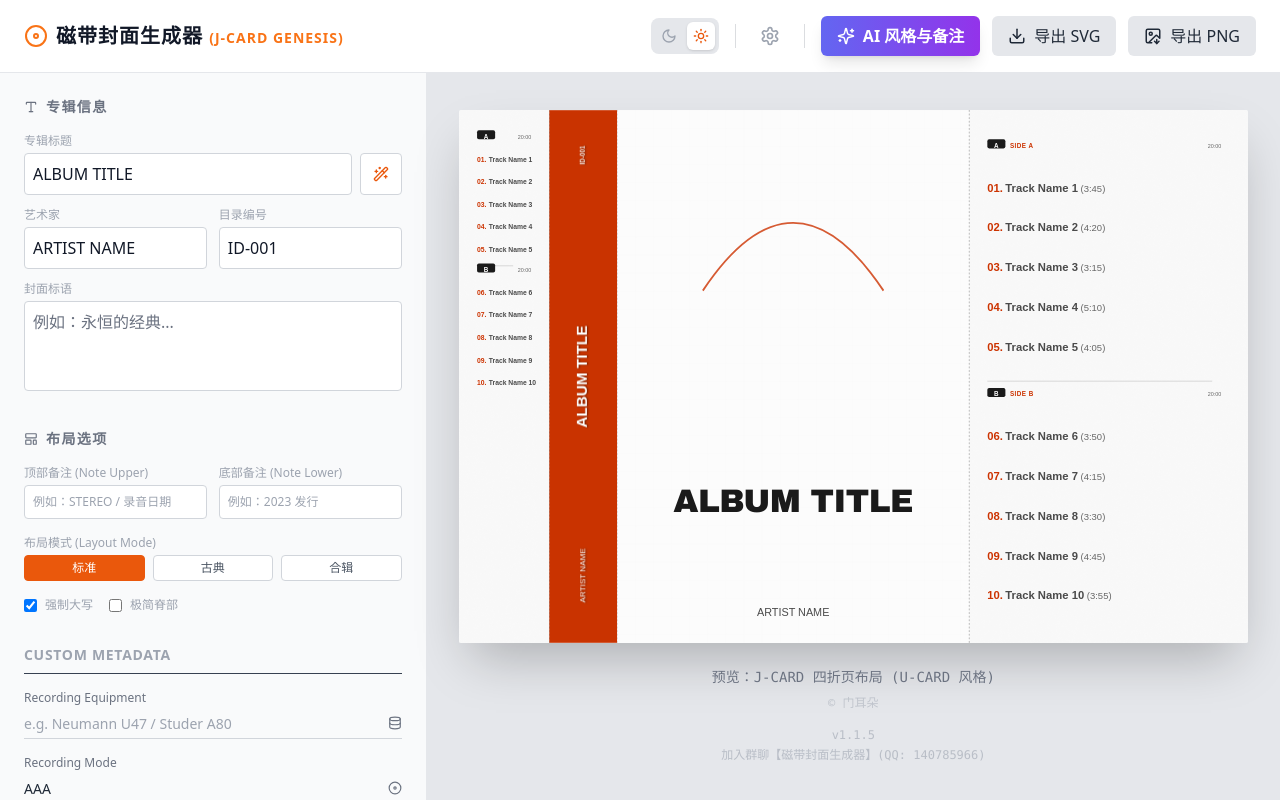
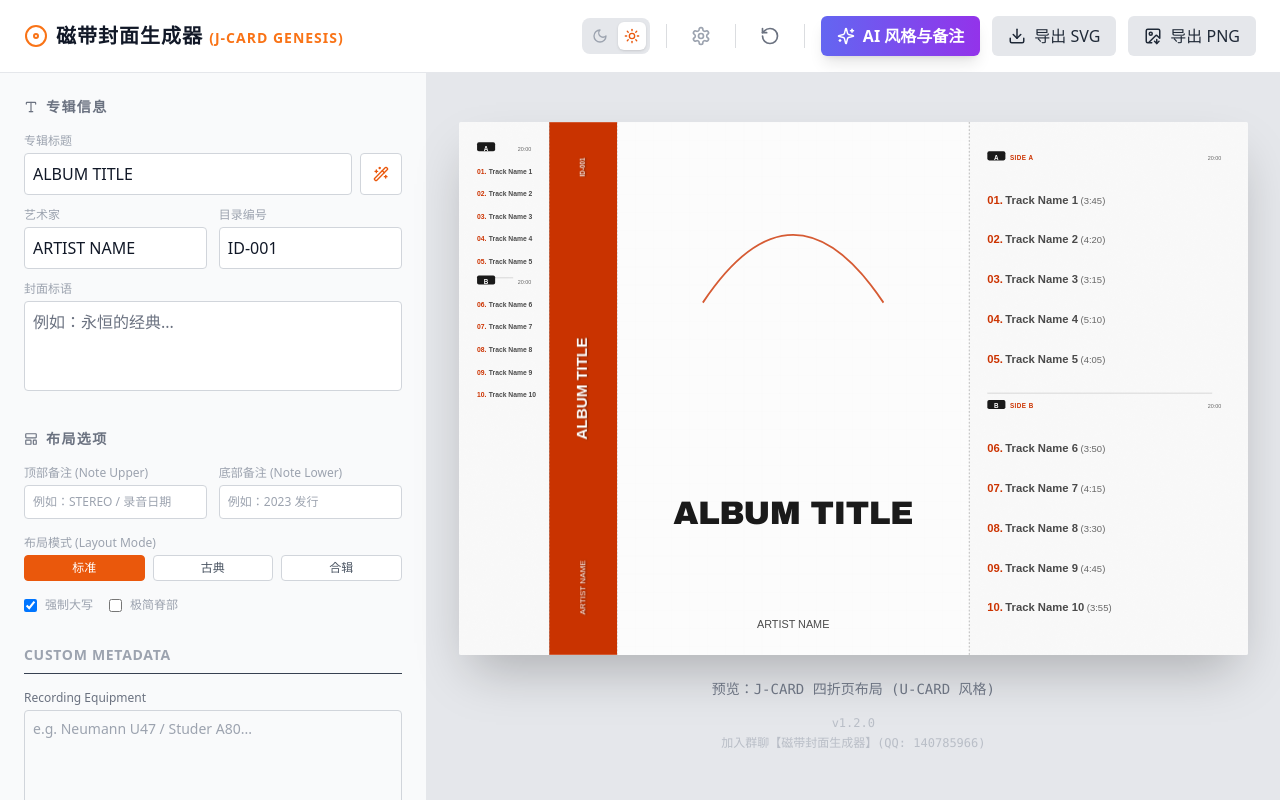
Before and after one commit to epochaudio/J-Card-Generator, a React (Vite) app: page / in a window 1280 px wide. Built offline with nearby package versions, Linux system fonts and the light colour scheme.

Commit message:
feat: release v1.2.0 (source, rec date, manual upload, reset btn)

```diff
--- a/app.jsx
+++ b/app.jsx
@@ -1,5 +1,5 @@
 import React, { useState, useRef, useEffect } from 'react';
-import { Sparkles, Download, Disc, Music, Type, Palette, Wand2, Search, X, Settings, Key, Image as ImageIcon, Trash2, Database, Globe, Loader2, Printer, Eye, Sun, Moon, Droplet, LayoutTemplate, FileText, ImageDown, Upload, ListTree } from 'lucide-react';
+import { Sparkles, Download, Disc, Music, Type, Palette, Wand2, Search, X, Settings, Key, Image as ImageIcon, Trash2, Database, Globe, Loader2, Printer, Eye, Sun, Moon, Droplet, LayoutTemplate, FileText, ImageDown, Upload, ListTree, RotateCcw } from 'lucide-react';
 
 // --- Color Extraction Service ---
 const ColorExtractor = {
@@ -608,33 +608,50 @@ const ContentBack = ({ width, data, theme, isCompact, isLight, textColor, subTex
         <g transform={`translate(${width}, 0) rotate(90)`} fontFamily="Courier New, monospace">
           {/* Tech Specs Layout (Long edge is X axis 0..1181, Short edge is Y axis 0..width) */}
 
-          {/* 1. Label / Header (Top) */}
+          {/* 1. Label / Header (Top/Left) */}
           <text x="50" y="40" fontSize="24" fontWeight="bold" fill={textColor} letterSpacing="2" dominantBaseline="hanging">
             {(recordingData?.labelOverride || data.tapeSubtitle || "LABEL INFO").toUpperCase()}
           </text>
-          <line x1="50" y1="80" x2={contentHeight - 50} y2="80" stroke={textColor} strokeWidth="2" />
-
-          {/* 2. Equipment (Upper Middle) */}
-          <g transform={`translate(450, 40)`}>
+
+          {/* SOURCE (New Field) - Below Label */}
+          <g transform={`translate(50, 90)`}>
+            <text x="0" y="0" fontSize="14" fill={dimTextColor} letterSpacing="3" uppercase="true">SOURCE</text>
+            <text x="90" y="0" fontSize="18" fill={subTextColor} fontWeight="bold" textAnchor="start" dominantBaseline="middle" dy="1">{recordingData?.source || "N/A"}</text>
+          </g>
+
+          <line x1="50" y1="130" x2={contentHeight - 50} y2="130" stroke={textColor} strokeWidth="2" />
+
+          {/* 2. Equipment (Middle - Adjusted X) */}
+          <g transform={`translate(380, 40)`}>
             <text x="0" y="0" fontSize="14" fill={dimTextColor} letterSpacing="3" uppercase="true">EQUIPMENT</text>
-            {/* Wrap text if needed, though on short back usually short. */}
-            <text x="0" y="30" fontSize="18" fill={subTextColor} fontFamily="Arial, sans-serif" fontWeight="bold">
-              {recordingData?.equipment || "N/A"}
-            </text>
+            {(() => {
+              // Increased width for equipment description (approx 600px available space now)
+              // 600px / ~11px per char ~= 54 chars
+              const eqLines = TextUtils.getWrappedLines(recordingData?.equipment || "N/A", 54);
+              return eqLines.map((line, i) => (
+                <text key={i} x="0" y={30 + (i * 24)} fontSize="18" fill={subTextColor} fontFamily="Arial, sans-serif" fontWeight="bold">
+                  {line}
+                </text>
+              ));
+            })()}
           </g>
 
-          {/* 3. Recording Mode (Lower Middle) */}
-          <g transform={`translate(800, 40)`}>
-            <text x="0" y="0" fontSize="14" fill={dimTextColor} letterSpacing="3" uppercase="true">RECORDING MODE</text>
-            <text x="0" y="35" fontSize="36" fontWeight="bold" fill={theme.accent} letterSpacing="4">
-              {recordingData?.mode || "AAA"}
-            </text>
-          </g>
-
-          {/* 4. Released Date (Bottom) */}
+          {/* 4. Dates Zone (Right - Stacked or Side-by-Side) */}
           <g transform={`translate(${contentHeight - 50}, 40)`}>
-            <text x="0" y="0" fontSize="14" fill={dimTextColor} letterSpacing="3" textAnchor="end">RELEASED</text>
-            <text x="0" y="30" fontSize="24" fill={textColor} fontWeight="bold" textAnchor="end">{data.coverBadge || data.layout.noteUpper || "2024"}</text>
+            {/* RELEASED */}
+            <g transform={`translate(0, 0)`}>
+              <text x="0" y="0" fontSize="14" fill={dimTextColor} letterSpacing="3" textAnchor="end">RELEASED</text>
+              <text x="0" y="30" fontSize="24" fill={textColor} fontWeight="bold" textAnchor="end">{data.coverBadge || data.layout.noteUpper || "2024"}</text>
+            </g>
+
+            {/* RECORDED (New Field) - Stacked above Released or to the left?
+                Let's put it to the left of Released to form a "Timestamp Block"
+                x offset = -140 (approx width of a date block)
+            */}
+            <g transform={`translate(-140, 0)`}>
+              <text x="0" y="0" fontSize="14" fill={dimTextColor} letterSpacing="3" textAnchor="end">RECORDED</text>
+              <text x="0" y="30" fontSize="24" fill={theme.accent} fontWeight="bold" textAnchor="end">{recordingData?.recDate || "2025.01.01"}</text>
+            </g>
           </g>
         </g>
       ) : (
@@ -940,8 +957,10 @@ export default function App() {
   // --- NEW: Custom Recording Metadata State with Persistence ---
   const [recordingData, setRecordingData] = useState({
     equipment: "",
-    mode: "AAA", // AAA, ADD, DDD, etc.
-    labelOverride: ""
+    mode: "AAA",
+    labelOverride: "",
+    source: "",
+    recDate: ""
   });
 
   // Load recording data from localStorage on mount
@@ -949,10 +968,22 @@ export default function App() {
     const saved = localStorage.getItem('jcard_recording_data');
     if (saved) {
       try {
-        setRecordingData(JSON.parse(saved));
+        const parsed = JSON.parse(saved);
+        // Merge saved data but FORCE recDate to be Today
+        const today = new Date().toISOString().split('T')[0];
+        setRecordingData({
+          ...parsed,
+          recDate: today
+        });
       } catch (e) {
         console.error("Failed to parse saved recording data", e);
       }
+    } else {
+      // Init default date if no save found
+      setRecordingData(prev => ({
+        ...prev,
+        recDate: new Date().toISOString().split('T')[0]
+      }));
     }
   }, []);
 
@@ -1230,6 +1261,56 @@ export default function App() {
 
   useEffect(() => { if (coverImage) handleAutoColor(); }, [coverImage]);
 
+  const handleReset = () => {
+    if (window.confirm("确定要清空当前所有内容并开始新项目吗？\n（将保留API Key、录音设备和媒体来源设置）")) {
+      // 1. Reset Data to Defaults
+      setData({
+        title: "ALBUM TITLE",
+        artist: "ARTIST NAME",
+        tapeId: "ID-001",
+        tapeSubtitle: "STEREO",
+        coverBadge: "",
+        sideADuration: "20:00",
+        sideBDuration: "20:00",
+        layout: {
+          noteUpper: "",
+          noteLower: "",
+          forceCaps: true,
+          minimalSpine: false,
+          mode: 'STANDARD'
+        },
+        sideA: [
+          { title: "Track Name 1", artist: "Artist Name", duration: "3:45", note: "" },
+          { title: "Track Name 2", artist: "Artist Name", duration: "4:20", note: "" },
+          { title: "Track Name 3", artist: "Artist Name", duration: "3:15", note: "" },
+          { title: "Track Name 4", artist: "Artist Name", duration: "5:10", note: "" },
+          { title: "Track Name 5", artist: "Artist Name", duration: "4:05", note: "" }
+        ],
+        sideB: [
+          { title: "Track Name 6", artist: "Artist Name", duration: "3:50", note: "" },
+          { title: "Track Name 7", artist: "Artist Name", duration: "4:15", note: "" },
+          { title: "Track Name 8", artist: "Artist Name", duration: "3:30", note: "" },
+          { title: "Track Name 9", artist: "Artist Name", duration: "4:45", note: "" },
+          { title: "Track Name 10", artist: "Artist Name", duration: "3:55", note: "" }
+        ]
+      });
+
+      // 2. Clear Images & Search
+      setCoverImage(null);
+      setSearchResults([]);
+      setImportText("");
+      setImagePrompt("");
+      setError("");
+
+      // 3. Update Rec Date to Today
+      const today = new Date().toISOString().split('T')[0];
+      setRecordingData(prev => ({
+        ...prev,
+        recDate: today
+      }));
+    }
+  };
+
   return (
     <div className={`flex flex-col h-screen overflow-hidden font-sans relative ${appearanceMode === 'light' ? 'bg-gray-100 text-gray-900' : 'bg-gray-900 text-gray-100'}`}>
 
@@ -1332,6 +1413,8 @@ export default function App() {
           </div>
           <div className="h-6 w-px bg-gray-600 mx-1 opacity-20"></div>
           <button onClick={() => setShowSettings(true)} className={`p-2 rounded-full transition-colors ${!apiKey ? 'text-gray-400 hover:text-gray-500 hover:bg-gray-200' : 'text-orange-400 hover:text-orange-300'}`}><Settings size={20} /></button>
+          <div className="h-6 w-px bg-gray-600 mx-1 opacity-20"></div>
+          <button onClick={handleReset} className={`p-2 rounded-full transition-colors ${appearanceMode === 'light' ? 'text-gray-500 hover:bg-gray-200 hover:text-red-500' : 'text-gray-400 hover:bg-gray-700 hover:text-red-400'}`} title="新建/重置项目"><RotateCcw size={20} /></button>
           <div className="h-6 w-px bg-gray-600 mx-1 opacity-20"></div>
           <button onClick={handleAIEnhance} disabled={loading} className={`flex items-center gap-2 px-4 py-2 rounded-md font-semibold transition-all ${loading ? 'bg-gray-600 cursor-not-allowed' : 'bg-gradient-to-r from-indigo-500 to-purple-600 hover:from-indigo-400 hover:to-purple-500 text-white shadow-lg hover:shadow-indigo-500/20'}`}>{loading ? <span className="animate-spin">✨</span> : <Sparkles size={18} />}{loading ? 'AI 美化中...' : 'AI 风格与备注'}</button>
 
@@ -1397,31 +1480,17 @@ export default function App() {
             <div>
               <label className="block text-xs text-gray-500 mb-1">Recording Equipment</label>
               <div className="relative">
-                <input
-                  type="text"
+                <textarea
                   value={recordingData.equipment || ""}
                   onChange={(e) => updateRecordingData('equipment', e.target.value)}
-                  className={`w-full bg-transparent border-b ${appearanceMode === 'light' ? 'border-gray-300 text-gray-800' : 'border-gray-700 text-gray-200'} py-1 text-sm focus:border-red-500 outline-none transition-colors`}
-                  placeholder="e.g. Neumann U47 / Studer A80"
+                  rows={4}
+                  className={`w-full bg-transparent border rounded p-2 text-sm focus:border-red-500 outline-none transition-colors resize-none ${appearanceMode === 'light' ? 'border-gray-300 text-gray-800' : 'border-gray-700 text-gray-200'}`}
+                  placeholder="e.g. Neumann U47 / Studer A80..."
                 />
-                <Database size={14} className="absolute right-0 top-1.5 text-gray-500" />
               </div>
             </div>
 
-            {/* Mode Input */}
-            <div>
-              <label className="block text-xs text-gray-500 mb-1">Recording Mode</label>
-              <div className="relative">
-                <input
-                  type="text"
-                  value={recordingData.mode || ""}
-                  onChange={(e) => updateRecordingData('mode', e.target.value)}
-                  className={`w-full bg-transparent border-b ${appearanceMode === 'light' ? 'border-gray-300 text-gray-800' : 'border-gray-700 text-gray-200'} py-1 text-sm focus:border-red-500 outline-none transition-colors`}
-                  placeholder="e.g. AAA / Live"
-                />
-                <Disc size={14} className="absolute right-0 top-1.5 text-gray-500" />
-              </div>
-            </div>
+
 
             {/* Label Override */}
             <div>
@@ -1437,6 +1506,36 @@ export default function App() {
                 <Type size={14} className="absolute right-0 top-1.5 text-gray-500" />
               </div>
             </div>
+
+            {/* NEW: Media Source */}
+            <div>
+              <label className="block text-xs text-gray-500 mb-1">Media Source</label>
+              <div className="relative">
+                <input
+                  type="text"
+                  value={recordingData.source || ""}
+                  onChange={(e) => updateRecordingData('source', e.target.value)}
+                  className={`w-full bg-transparent border-b ${appearanceMode === 'light' ? 'border-gray-300 text-gray-800' : 'border-gray-700 text-gray-200'} py-1 text-sm focus:border-red-500 outline-none transition-colors`}
+                  placeholder="e.g. Vinyl / SACD ISO"
+                />
+                <Database size={14} className="absolute right-0 top-1.5 text-gray-500" />
+              </div>
+            </div>
+
+            {/* NEW: Tape Rec. Date */}
+            <div>
+              <label className="block text-xs text-gray-500 mb-1">Tape Rec. Date</label>
+              <div className="relative">
+                <input
+                  type="text"
+                  value={recordingData.recDate || ""}
+                  onChange={(e) => updateRecordingData('recDate', e.target.value)}
+                  className={`w-full bg-transparent border-b ${appearanceMode === 'light' ? 'border-gray-300 text-gray-800' : 'border-gray-700 text-gray-200'} py-1 text-sm focus:border-red-500 outline-none transition-colors`}
+                  placeholder="YYYY-MM-DD"
+                />
+                <Disc size={14} className="absolute right-0 top-1.5 text-gray-500" />
+              </div>
+            </div>
           </div>
 
           {/* Advanced Settings */}
@@ -1461,7 +1560,15 @@ export default function App() {
               <div>
                 <label className="block text-xs text-gray-400 mb-1">封面图片</label>
                 <div className="flex gap-2">
-                  <button onClick={handleGenerateCover} disabled={loadingImage} className={`flex-1 rounded text-xs py-2 flex items-center justify-center gap-1 transition-colors ${appearanceMode === 'light' ? 'bg-white border border-gray-300 hover:bg-gray-50 text-gray-700' : 'bg-gray-700 hover:bg-gray-600 text-white'}`}>{loadingImage ? <span className="animate-spin">⏳</span> : <ImageIcon size={14} />} {loadingImage ? '生成中...' : '生成封面'}</button>
+                  <input
+                    type="file"
+                    ref={fileInputRef}
+                    onChange={handleFileUpload}
+                    accept="image/*"
+                    className="hidden"
+                  />
+                  <button onClick={() => fileInputRef.current?.click()} className={`flex-1 rounded text-xs py-2 flex items-center justify-center gap-1 transition-colors ${appearanceMode === 'light' ? 'bg-white border border-gray-300 hover:bg-gray-50 text-gray-700' : 'bg-gray-700 hover:bg-gray-600 text-white'}`}><Upload size={14} /> 上传图片</button>
+                  <button onClick={handleGenerateCover} disabled={loadingImage} className={`flex-1 rounded text-xs py-2 flex items-center justify-center gap-1 transition-colors ${appearanceMode === 'light' ? 'bg-white border border-gray-300 hover:bg-gray-50 text-gray-700' : 'bg-gray-700 hover:bg-gray-600 text-white'}`}>{loadingImage ? <span className="animate-spin">⏳</span> : <ImageIcon size={14} />} {loadingImage ? '生成中...' : 'AI 生成'}</button>
                   {coverImage && (<button onClick={() => setCoverImage(null)} className="w-8 bg-red-900/50 hover:bg-red-800 rounded flex items-center justify-center text-red-200"><Trash2 size={14} /></button>)}
                 </div>
               </div>
@@ -1512,9 +1619,8 @@ export default function App() {
             />
           </div>
           <p className={`mt-6 text-sm font-mono ${appearanceMode === 'light' ? 'text-gray-500' : 'text-gray-600'}`}>预览：J-CARD 四折页布局 (U-CARD 风格)</p>
-          <p className={`mt-2 text-xs font-mono opacity-50 ${appearanceMode === 'light' ? 'text-gray-400' : 'text-gray-700'}`}>© 门耳朵</p>
           <div className={`mt-4 text-xs font-mono flex flex-col items-center gap-1 opacity-60 ${appearanceMode === 'light' ? 'text-gray-400' : 'text-gray-600'}`}>
-            <span>v1.1.5</span>
+            <span>v1.2.0</span>
 
             加入群聊【磁带封面生成器】(QQ: 140785966)
 
--- a/package.json
+++ b/package.json
@@ -1,7 +1,7 @@
 {
   "name": "tape-cover-generator",
   "private": true,
-  "version": "1.1.5",
+  "version": "1.2.0",
   "main": "electron/main.js",
   "scripts": {
     "dev": "vite",
```
Also changed, not shown: 3 other files (tests, documents, lock files or other folders).
